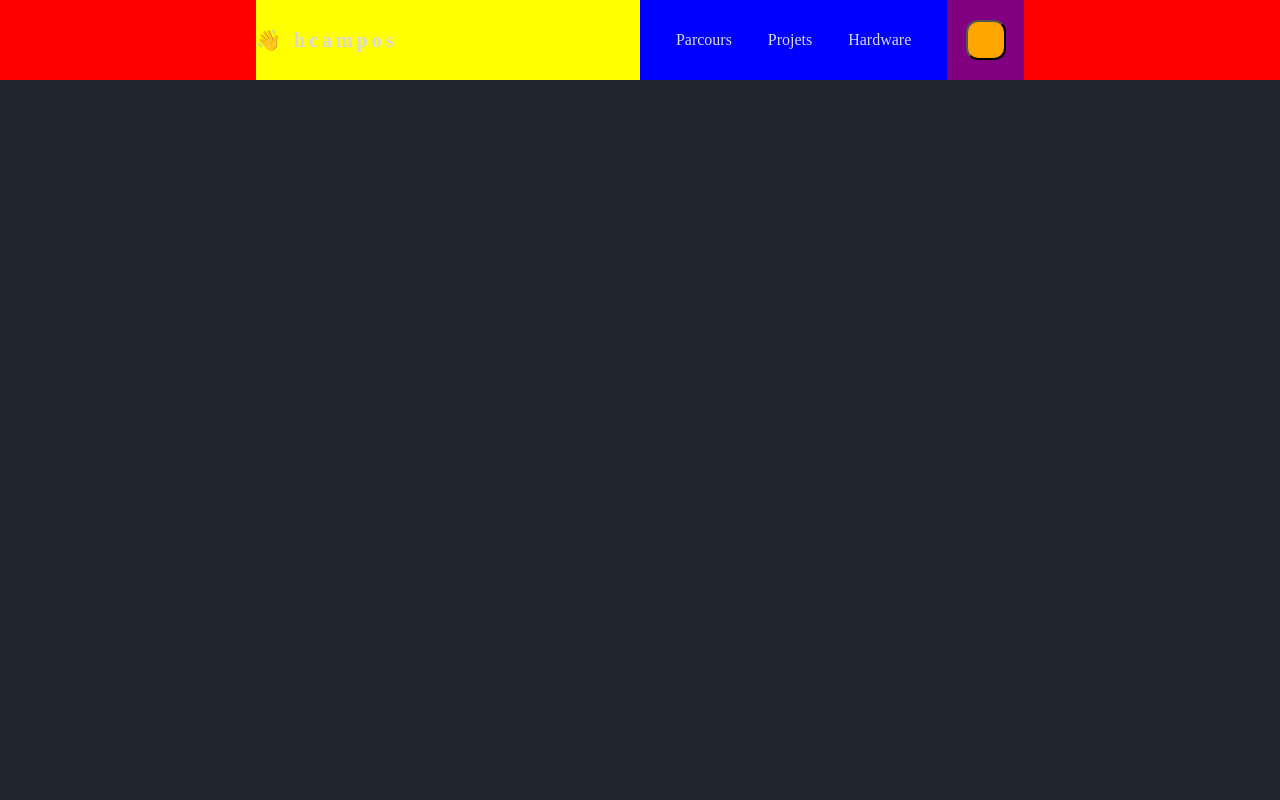
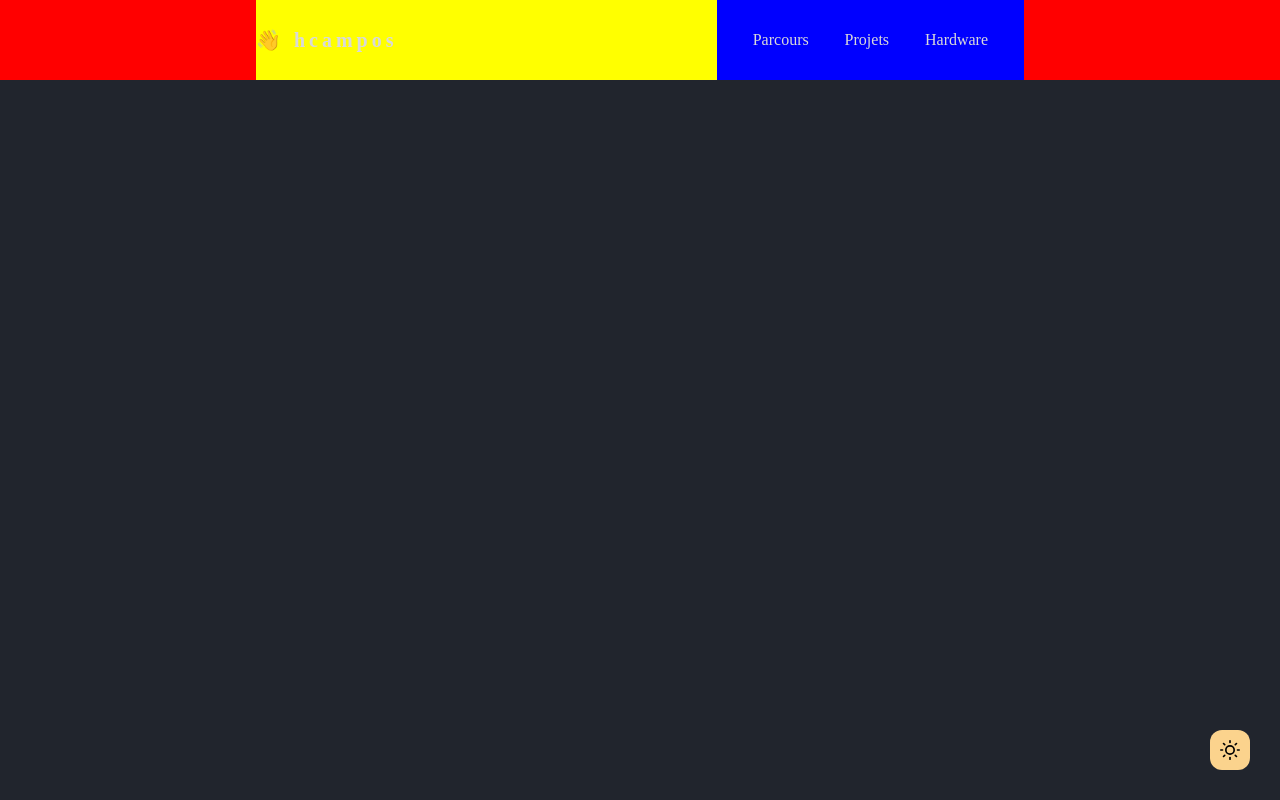
Before and after one commit to Sakoutecher/portfolio-react, a React (Create React App) app: page / in a window 1280 px wide. Built offline with nearby package versions, Linux system fonts and the light colour scheme.

Commit message:
:lipstick: Style of toggleTheme component end

```diff
--- a/src/App.js
+++ b/src/App.js
@@ -1,11 +1,16 @@
 import React from 'react';
 import Navbar from './partials/Navbar'
+import ToggleTheme from './components/ToggleTheme'
 import MainSection from './section/MainSection'
 import { useState, useEffect } from 'react'
 
 function App() {
 
   const [theme, setTheme] = useState('dark')
+
+  const handleChange = () => {
+    setTheme(theme === 'dark' ? 'light' : 'dark')
+  }
 
   const externalLinks = {
     gmail: 'hcampospro@gmail.com',
@@ -34,10 +39,14 @@ function App() {
   const colorsThemeToggle = {
     black: {
       dark : '#815AD5',
+      hoverDark : '#6B46C1',
+      svg : 'moon'
     },
 
     light: {
       light : '#FBD38D',
+      hoverLight : '#F6AD55',
+      svg : 'sun'
     }
   }
 
@@ -47,6 +56,8 @@ function App() {
       background: theme === 'light' ? colors.light.background : colors.black.background,
       highlight: theme === 'light' ? colors.light.hightlight : colors.black.highlight,
       toggleColor: theme === 'light' ? colorsThemeToggle.black.dark : colorsThemeToggle.light.light,
+      toggleColorHover: theme === 'light' ? colorsThemeToggle.black.hoverDark : colorsThemeToggle.light.hoverLight,
+      toggleSymbol: theme === 'light' ? colorsThemeToggle.black.svg : colorsThemeToggle.light.svg,
     },
   }
 
@@ -56,7 +67,8 @@ function App() {
 
   return (
     <>
-      <Navbar styles={styles} />
+      <Navbar styles={styles}></Navbar>
+      <ToggleTheme onClick={handleChange} styles={styles}/>
       <MainSection />
     </>
   );
--- a/src/components/ToggleTheme.js
+++ b/src/components/ToggleTheme.js
@@ -0,0 +1,35 @@
+import React from 'react';
+import styled from 'styled-components'
+
+function ToggleTheme({styles}) {
+    return (
+        <ToggleBackground hoverBackground={styles.colors.toggleColorHover} colorBackground={styles.colors.toggleColor}>
+            <ToggleLogo src={`./${styles.colors.toggleSymbol}.svg`} alt={styles.colors.toggleSymbol} />
+        </ToggleBackground>
+    );
+}
+
+const ToggleBackground = styled.button`
+    height: 40px;
+    width: 40px;
+    background-color: ${props => props.colorBackground};
+    border-radius: 12px;
+    cursor: pointer;
+    border: none;
+    display: flex;
+    justify-content: center;
+    align-items: center;
+    transition: background 300ms ease;
+    position: fixed;
+    bottom: 30px;
+    right: 30px;
+
+    &:hover {
+        background-color: ${props => props.hoverBackground};
+    }
+`
+
+const ToggleLogo = styled.img`
+    width: 50%;
+`
+export default ToggleTheme;
--- a/src/partials/Navbar.js
+++ b/src/partials/Navbar.js
@@ -1,5 +1,4 @@
 import styled from 'styled-components'
-import { useState, useEffect } from 'react'
 import '../fonts/font-face.css'
 
 const Navbar = ({styles}) => {
@@ -13,9 +12,6 @@ const Navbar = ({styles}) => {
             <Links textColor={styles.colors.text}>Projets</Links>
             <Links textColor={styles.colors.text}>Hardware</Links>
           </LinksContainer>
-          <ToggleContainer>
-            <ToggleTheme />
-          </ToggleContainer>
         </RightPart>
       </NavContainer>
     </Nav>
@@ -53,7 +49,7 @@ const Name = styled.h1`
 
 const RightPart = styled.div`
     height: 100%;
-    width: 50%;
+    width: 40%;
     background-color: green;
     display: flex;
     justify-content: space-between;
@@ -62,18 +58,11 @@ const RightPart = styled.div`
 
 const LinksContainer = styled.div`
     height: 100%;
-    width: 80%;
+    width: 100%;
     background-color: blue;
     display: flex;
     justify-content: space-evenly;
     align-items: center;
-`
-
-const ToggleTheme = styled.button`
-    height: 40px;
-    width: 40px;
-    background-color: orange;
-    border-radius: 12px;
 `
 
 const Links = styled.a`
@@ -84,13 +73,4 @@ const Links = styled.a`
     cursor: pointer;
 `
 
-const ToggleContainer = styled.div`
-    height: 100%;
-    width: 20%;
-    background-color: purple;
-    display: flex;
-    justify-content: center;
-    align-items: center;
-`
-
 export default Navbar
```
Also changed, not shown: public/moon.svg (added).
